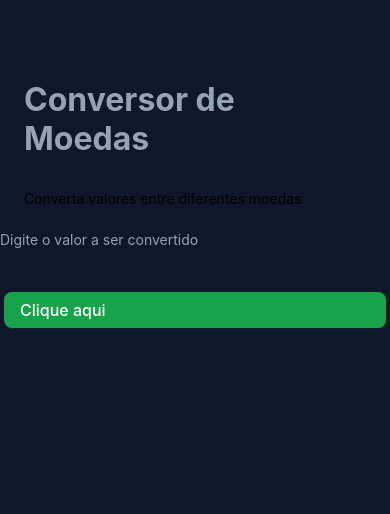
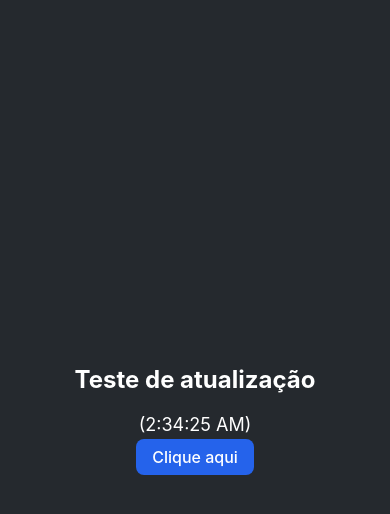
Before and after one commit to LimaSilvaLima/app-conversor, a React Native app: screen / in a window 390 px wide. Shown: the top 514 px of the page. Built offline with nearby package versions, Linux system fonts and the light colour scheme.

Commit message:
inserindo KeyboadAvoindingVies

```diff
--- a/App.js
+++ b/App.js
@@ -1,35 +1,30 @@
+import { useState, useEffect } from 'react';
 import { StatusBar } from 'expo-status-bar';
-import { KeyboardAvoidingView, Platform, StyleSheet, Text, TouchableOpacity, View, ScrollView } from 'react-native';
+import { Text, KeyboardAvoidingView, Platform } from 'react-native';
 import Button from './src/components/Button';
 import styles from './src/App.styles';
 
+export default function App() {
+  const [tempoAtual, setTempoAtual] = useState(new Date());
 
+  useEffect(() => {
+    const timer = setInterval(() => {
+      setTempoAtual(new Date());
+    }, 1000);
 
-export default function App() {
+    return () => clearInterval(timer); // Limpa o timer se o componente desmontar
+  }, []);
+
   return (
-    <KeyboardAvoidingView style={styles.container} behavior={Platform.OS === 'ios' ? 'padding' : 'height'}>
-      <ScrollView style={styles.ScrollView}>
-        <View style={styles.container}>
-        <StatusBar style="light" />
-
-            <View style={styles.content}>
-              <Text style={styles.title}>Conversor de Moedas</Text>
-              <Text style={styles.subTitle}>
-                Converta valores entre diferentes moedas
-              </Text>
-            </View>
-
-            <View style={styles.header}>
-              <Text style={styles.label}>Digite o valor a ser convertido</Text>
-            </View>
-
-            <View>
-              <Button variant='secondary' ></Button>
-            </View>
-
-
-        </View>
-      </ScrollView>
+    <KeyboardAvoidingView style={[styles.container, { backgroundColor: '#25292e' }]} behavior={Platform.OS === 'ios' ? 'padding' : 'height'}>
+      <StatusBar style="light" backgroundColor="#25292e" />
+      <Text style={{ fontSize: 24, fontWeight: 'bold', marginBottom: 20, color: '#FFFFFF' }}>
+        Teste de atualização
+      </Text>
+      <Text style={{ fontSize: 18, color: '#FFFFFF' }}>
+        ({tempoAtual.toLocaleTimeString()})
+      </Text>
+      <Button></Button>
     </KeyboardAvoidingView>
   );
 }
--- a/src/App.styles.js
+++ b/src/App.styles.js
@@ -2,43 +2,12 @@ import { StyleSheet } from "react-native";
 import { colors } from "./styles/colors";
 
 const styles = StyleSheet.create({
-    container: {
-        flex: 1,
-        backgroundColor: colors.background
-    },
-    ScrollView: {
-        flex: 1,
-    },
-    content: {
-        flexGrow: 1,
-        paddingHorizontal: 24,
-        paddingTop: 80,
-        paddingBottom: 24
-    },
-    header: {
-        marginBottom: 32,
-    },
-    title: {
-        color: colors.textSecondary,
-        fontSize: 32,
-        fontWeight: 'bold',
-        marginBottom: 32,
-    },
-    subtitle: {
-        color: colors.textSecondary,
-        fontSize: 16,
-    },
-    card : {
-        backgroundColor: colors.cardBackground,
-        borderRadius: 16,
-        padding: 22,
-        marginBottom: 24,
-    },
-    label: {
-        color: colors.textSecondary,
-        fontSize: 14,
-        marginBottom: 8,
-    }
+  container: {
+    flex: 1,
+    backgroundColor: colors.background,
+    alignItems: "center",
+    justifyContent: "center",
+  },
 });
 
-export default styles;
+export default styles
--- a/src/components/Button/index.js
+++ b/src/components/Button/index.js
@@ -1,14 +1,14 @@
 import { TouchableOpacity, Text } from 'react-native';
 import { styles } from './styles';
 
-function Button({variant = 'primary', onPress }) {
+function Button({variant = 'primary', onPress, title }) {
   return (
     <TouchableOpacity onPress={onPress} style={[
       styles.button,
         variant === 'primary' ? styles.buttonPrimary : styles.buttonSecondary
 
     ]}>
-      <Text style={styles.buttonText}>Clique aqui</Text>
+      <Text style={styles.buttonText}>{title || 'Clique aqui'}</Text>
     </TouchableOpacity>
   );
 }
--- a/src/components/Button/styles.js
+++ b/src/components/Button/styles.js
@@ -4,7 +4,7 @@ import { colors } from '../../styles/colors';
 
 export const styles =StyleSheet.create({
     button: {
-        backgroundColor: colors.inputBackgound,
+        backgroundColor: colors.inputBackground,
         paddingHorizontal: 16,
         paddingVertical: 8,
         margin: 4,
--- a/src/styles/colors.js
+++ b/src/styles/colors.js
@@ -3,7 +3,7 @@ export const colors = {
     secondary: '#16a34a',
     background: '#0f172a',
     cardBackground: '#1e293b',
-    inputBackgound: '#334155',
+    inputBackground: '#334155',
     text: '#ffffff',
     textSecondary: '#94a3b8',
     disabled: '#334155'
```
